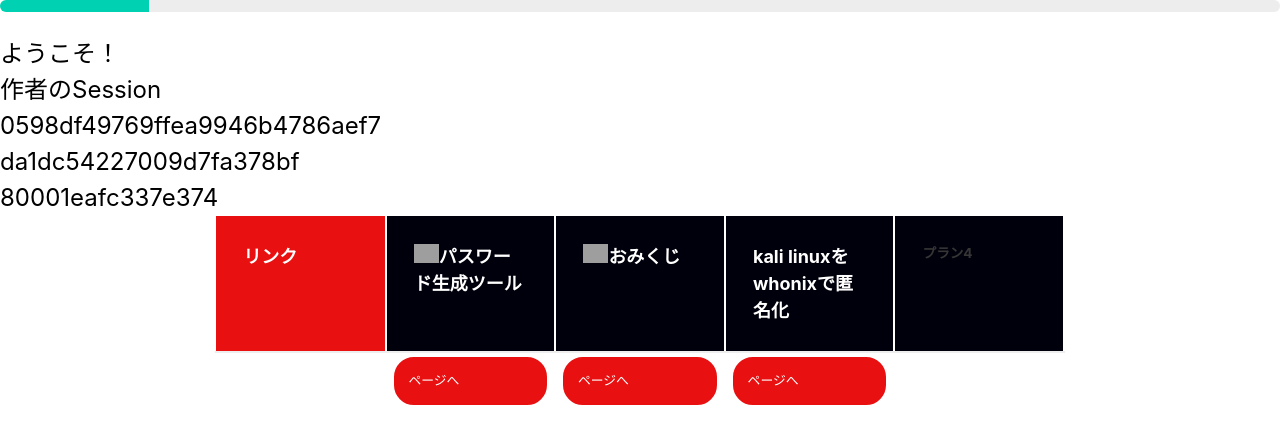
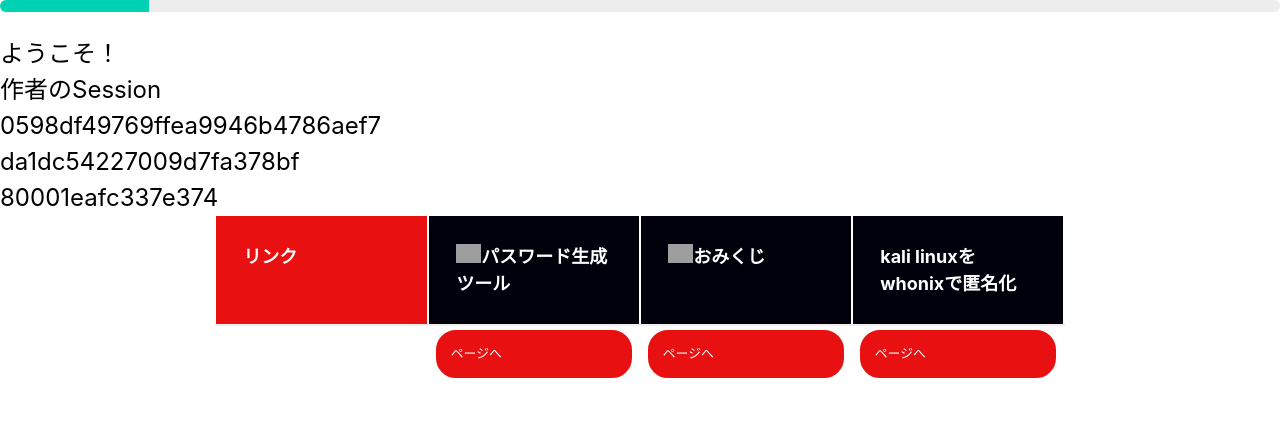
Before and after one commit to Rukia00/RrrrR, a plain HTML site: page index.html in a window 1280 px wide. Drawn offline with nearby package versions, Linux system fonts and the light colour scheme; grey boxes are pictures that could not be loaded.

Commit message:
Update index.html

```diff
--- a/index.html
+++ b/index.html
@@ -23,7 +23,6 @@
               <th scope="col"><img src="https://external-content.duckduckgo.com/iu/?u=https%3A%2F%2Ftse3.mm.bing.net%2Fth%3Fid%3DOIP.mzTbx2fAWnf-xfO4YSBxzgAAAA%26pid%3DApi&f=1" width="25"　align="bottom"><font size="4" color="White">パスワード生成ツール</th>
               <th scope="col"><img src="https://external-content.duckduckgo.com/iu/?u=https%3A%2F%2Ftse1.mm.bing.net%2Fth%3Fid%3DOIP.4_gctZlIFCFYMBerBUjojQHaHa%26pid%3DApi&f=1" width="25"　align="bottom"><font size="4" color="White">おみくじ</font></th>
               <th scope="col"><font size="4" color="White">kali linuxをwhonixで匿名化</th>
-              <th scope="col">プラン4</th>
             </tr>
         </thead>
         <tbody>
```
